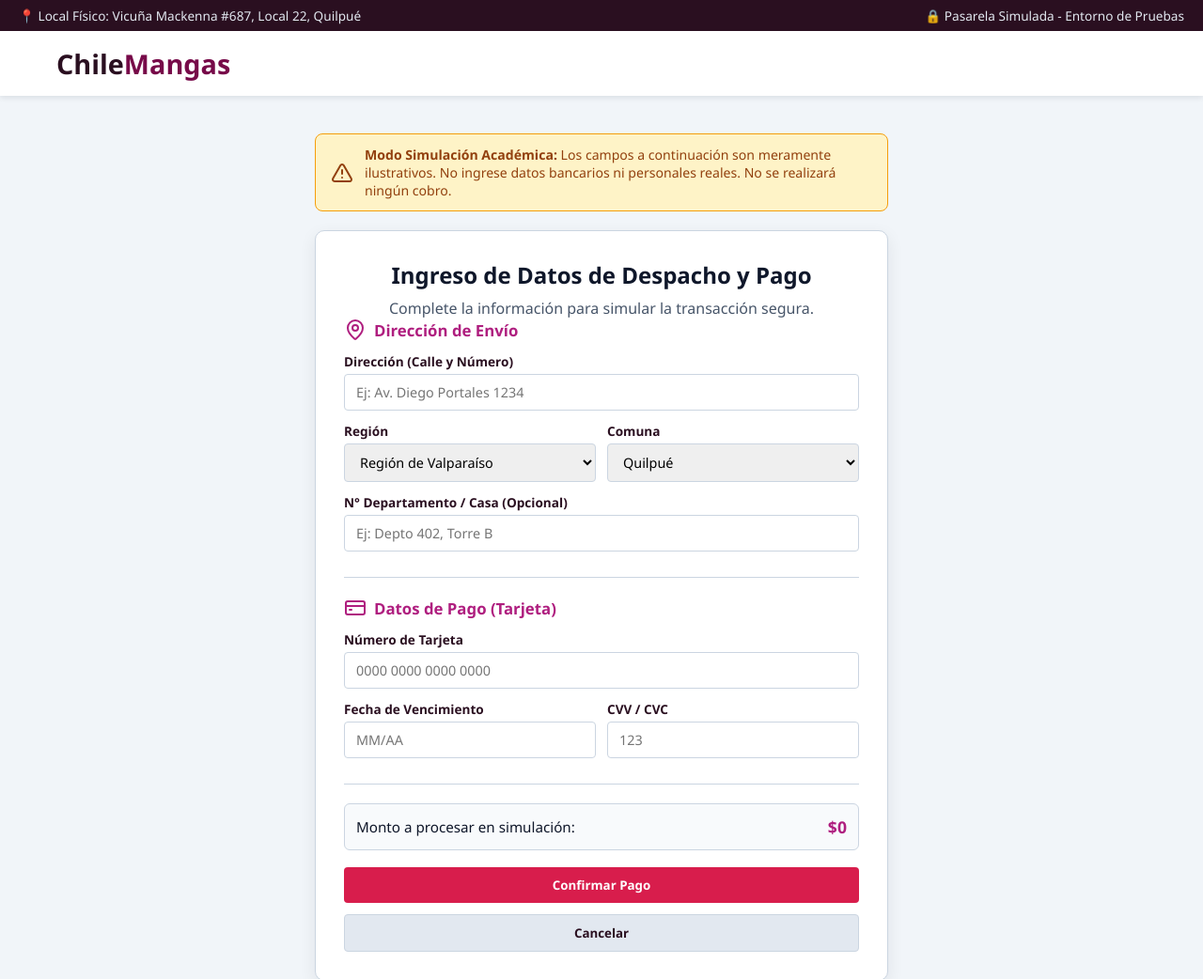
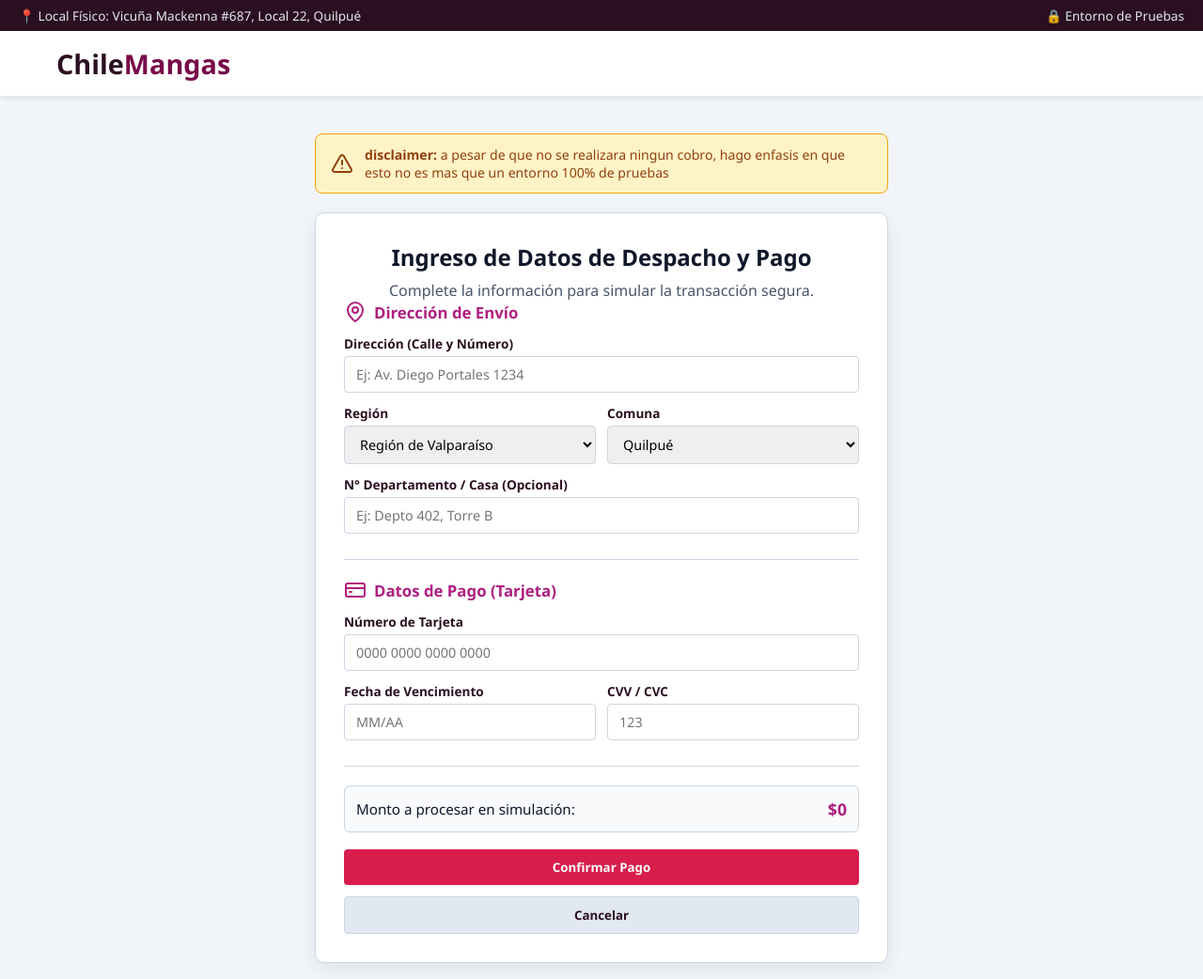
Before and after one commit to BenjaLeiva/Ecommerce, a plain HTML site: page checkout.html in a window 1280 px wide. Shown: the top 1042 px of the page at 94% size. Drawn offline with nearby package versions, Linux system fonts and the light colour scheme.

Commit message:
Añadida pasarela de checkout inmersiva (checkout.html) con advertencia de pruebas

```diff
--- a/checkout.html
+++ b/checkout.html
@@ -11,7 +11,7 @@
     <header class="header">
         <div class="top-bar">
             <span>📍 Local Físico: Vicuña Mackenna #687, Local 22, Quilpué</span>
-            <span>🔒 Pasarela Simulada - Entorno de Pruebas</span>
+            <span>🔒 Entorno de Pruebas</span>
         </div>
         <div class="nav-container">
             <div class="logo">
@@ -24,7 +24,7 @@
         <div class="demo-warning-banner">
             <i data-lucide="alert-triangle"></i>
             <div>
-                <strong>Modo Simulación Académica:</strong> Los campos a continuación son meramente ilustrativos. No ingrese datos bancarios ni personales reales. No se realizará ningún cobro.
+                <strong>disclaimer:</strong> a pesar de que no se realizara ningun cobro, hago enfasis en que esto no es mas que un entorno 100% de pruebas
             </div>
         </div>
 
```
